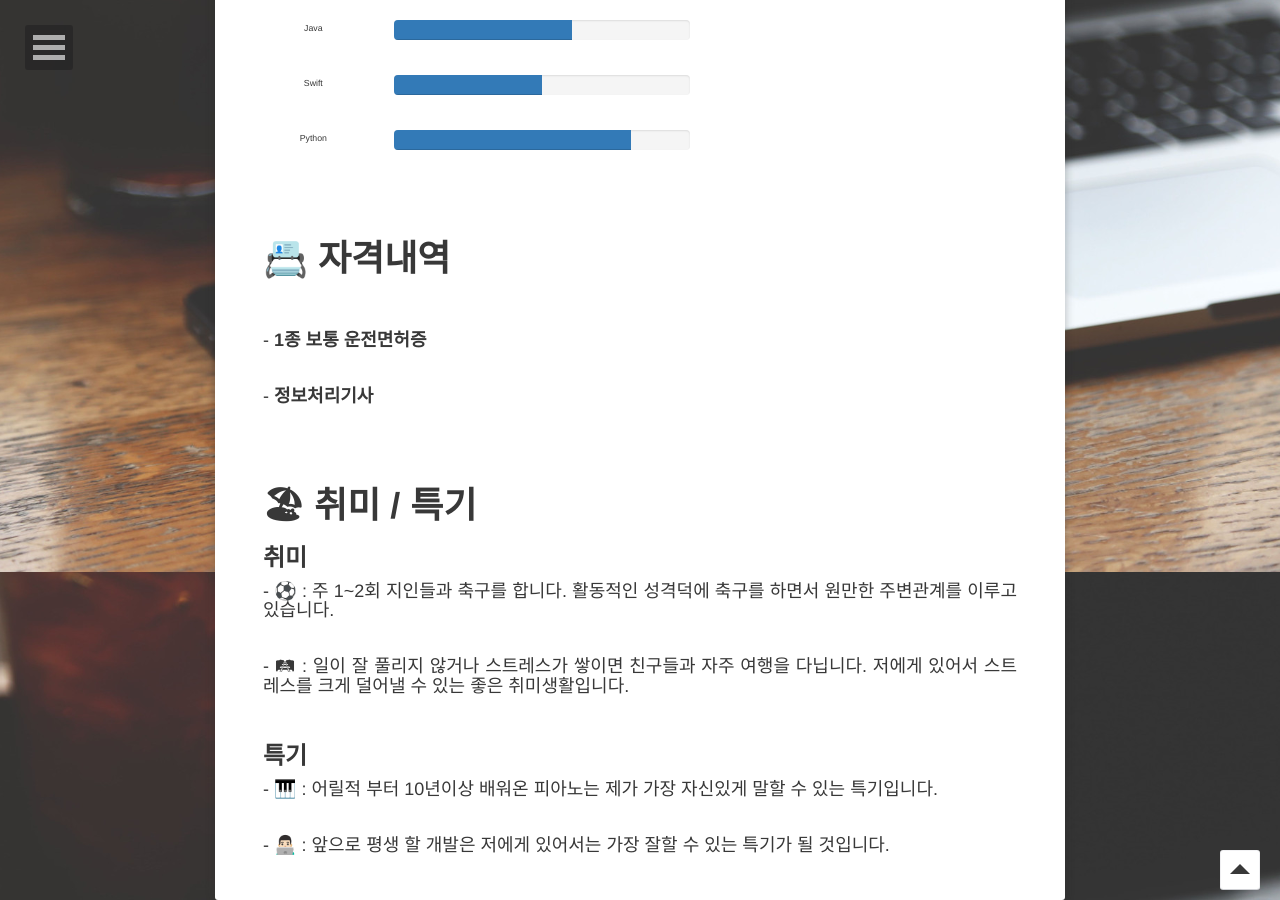
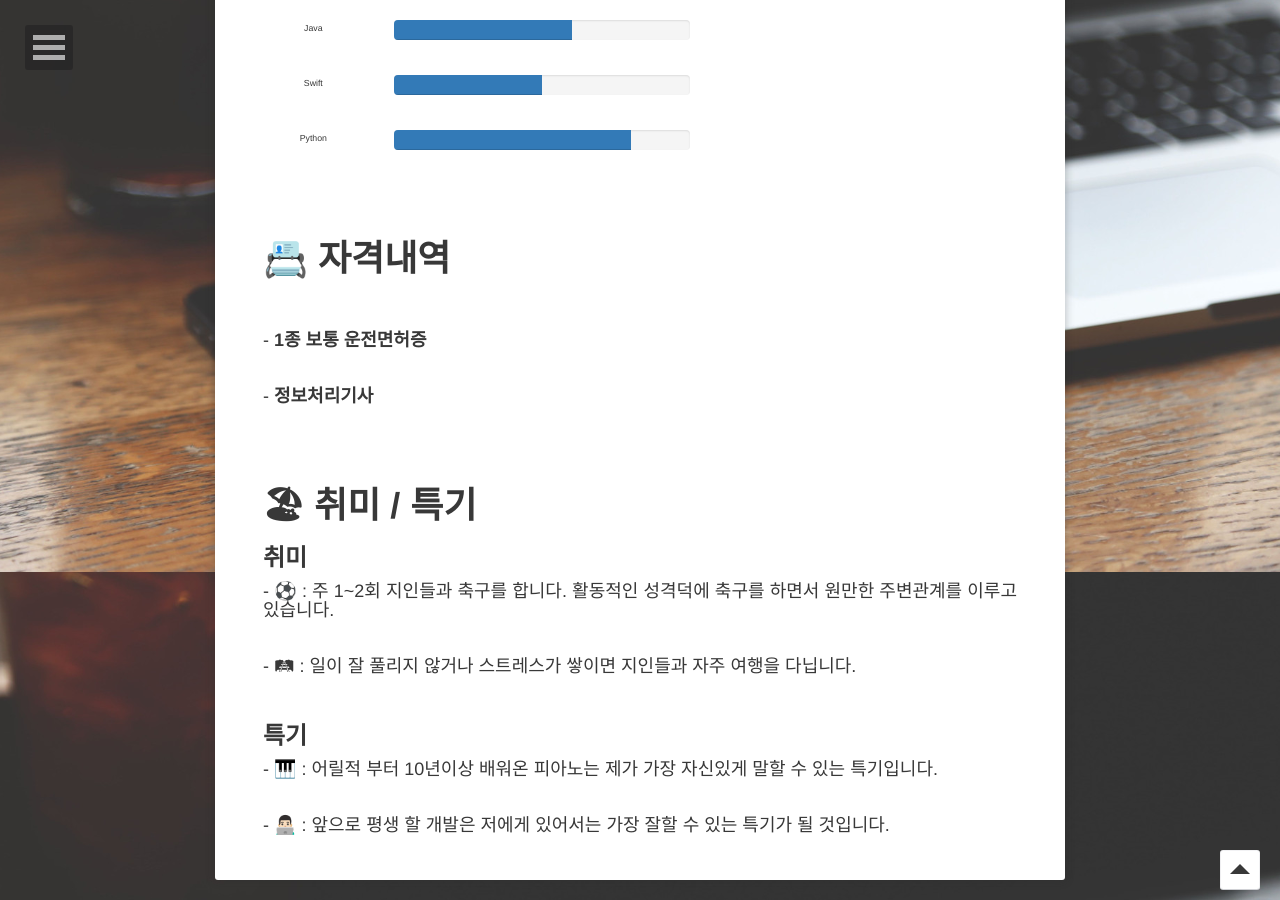
Before and after one commit to sangwoo24/sangwoo24.github.io, a Jekyll site: the page built from about/index.md, in a window 1280 px wide and 900 px high, scrolled down 1228 px. Built offline with Jekyll 4.4.1, drawn with Linux system fonts in a browser that asks for light colours.

Commit message:
About me 최종수정.v2

```diff
--- a/about/index.md
+++ b/about/index.md
@@ -120,7 +120,7 @@ comments: false
 #### - ⚽️ : 주 1~2회 지인들과 축구를 합니다. 활동적인 성격덕에 축구를 하면서 원만한 주변관계를 이루고 있습니다.
 <br>
 
-#### - 🛤 : 일이 잘 풀리지 않거나 스트레스가 쌓이면 친구들과 자주 여행을 다닙니다. 저에게 있어서 스트레스를 크게 덜어낼 수 있는 좋은 취미생활입니다.
+#### - 🛤 : 일이 잘 풀리지 않거나 스트레스가 쌓이면 지인들과 자주 여행을 다닙니다.
 <br>
 
 ### __특기__
```
